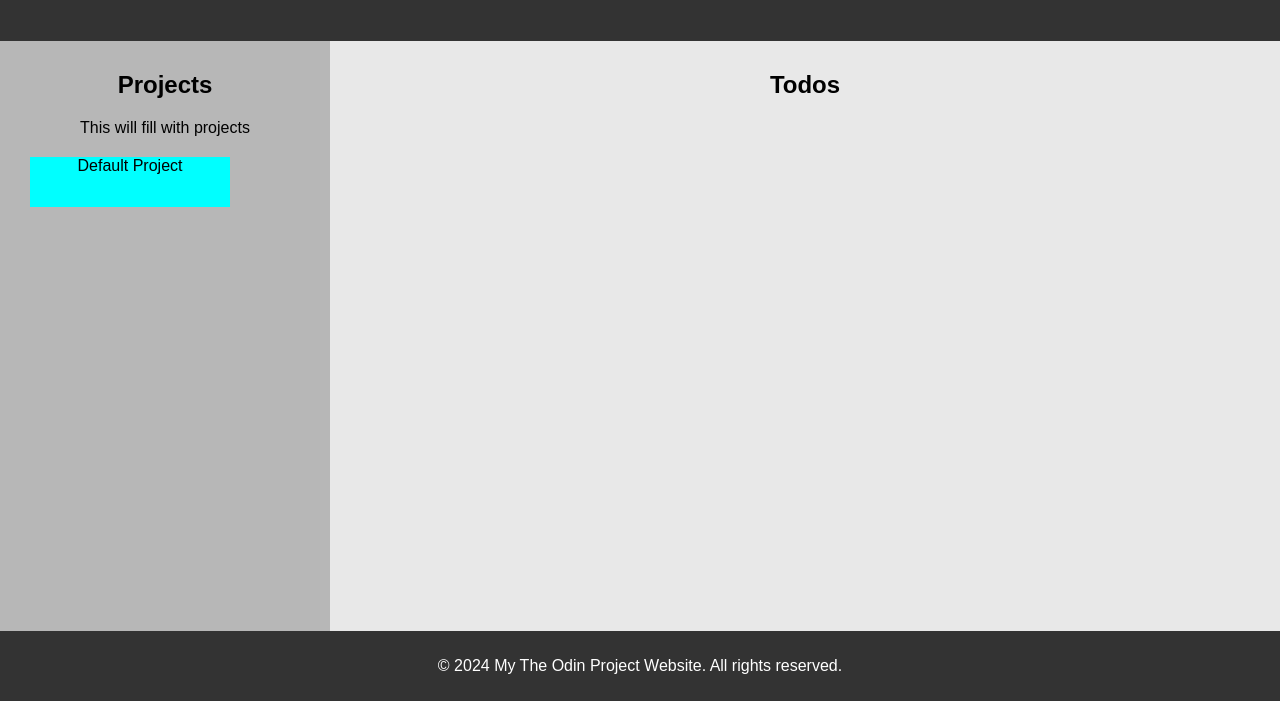
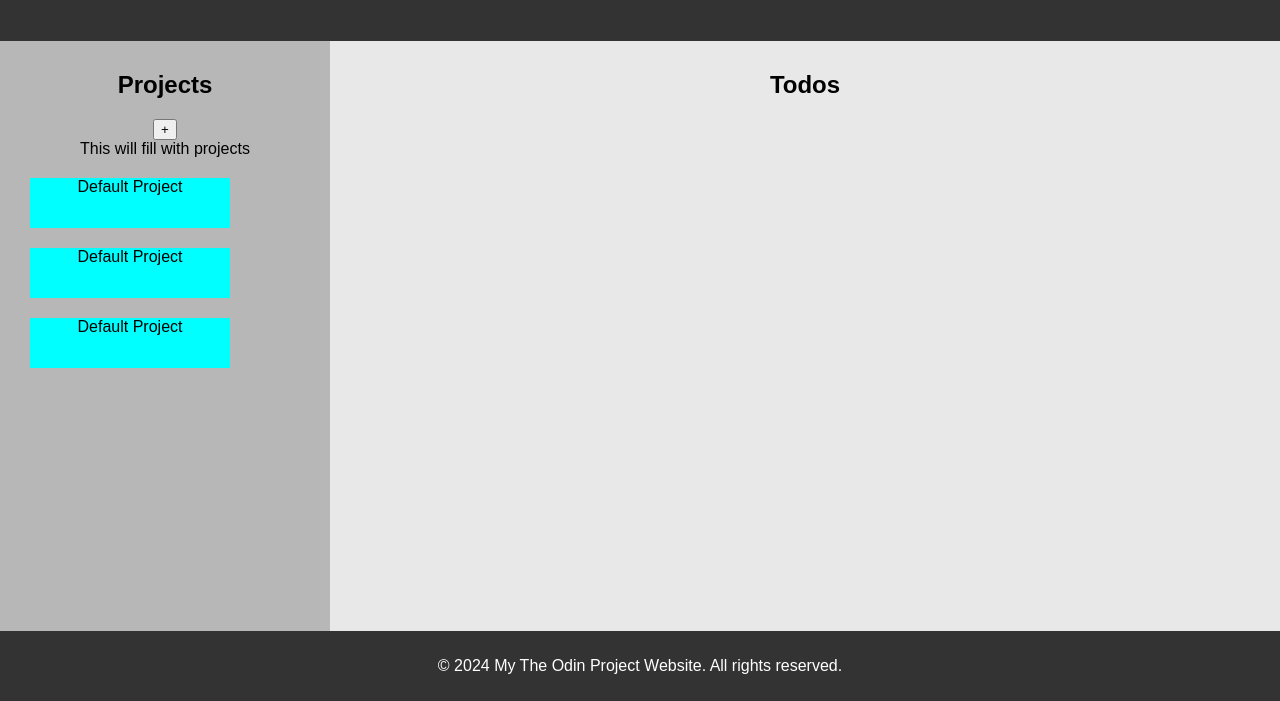
Before and after one commit to Smaddermand/odin-todo, a website built with webpack: page src/index.html in a window 1280 px wide. Shown: the part 99-800 px from the top of the page. Built offline with nearby package versions, Linux system fonts and the light colour scheme.

```diff
--- a/src/dom.js
+++ b/src/dom.js
@@ -7,26 +7,30 @@
 
 //Create an initial default project as to not have an empty UI..
 const myProject = myTodoApp.addProject("Default Project");
+const myProject1 = myTodoApp.addProject("Default Project");
+const myProject2 = myTodoApp.addProject("Default Project");
 
 
 myTodoApp.listProjects(); //test purpose - check if projects are created
 
-/*show all projects under "Projects"
-/this means the following must be created
+
+/*
+Okay, next step is to create the possibilit to add projects..
 
 Done:
-    1. HTML container type to add the projects? Or is that created with JS? Check myLibrary..
-        Yes, I need to create a div class "projects" to fill with projects
-    2. CSS in order to show the project cards
-        "cards" for the projects
-        Setup some flex column? (looks okay.. for now?)
+    1. Create button
 
-In progress
-    3. A displayProjects() function running some for each method..
-    4.
+TODO:
+    2. HTML - Need a dialog for the new book (this is not a pretty solution, but it works.. for now)
+    3. HTML - with subsequint form
+    4. Check if styling can work (not pretty, but functional)
+    5. JS - declare/initialize button + dialog/modal + form
+    6. JS - create the function that adds the project to the list
+    7. JS - and resets the display
 
 
 */
+
 
 
 function displayProjects(){
--- a/src/index.html
+++ b/src/index.html
@@ -17,7 +17,7 @@
         <div class="container">
             <section class="projects">
                 <h2>Projects</h2>
-                <!-- Do we need these cards projectslist here or is this created in js? -->
+                <button class="newproject-btn">+</button>
                 <div class="projectlist">This will fill with projects</div>
 
             </section>
--- a/src/index.js
+++ b/src/index.js
@@ -1,6 +1,7 @@
-//index.js
+// index.js
 
-console.log('Hello World from script.js!');
 import './dom.js';
 
 import './style.css';
+
+console.log('Hello World from script.js!');
```
